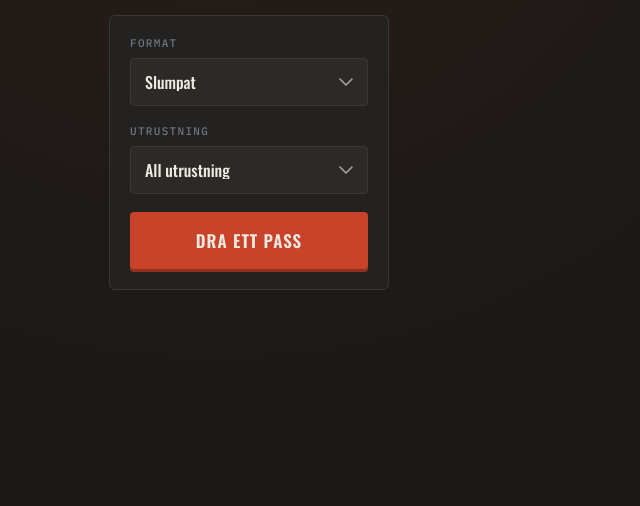
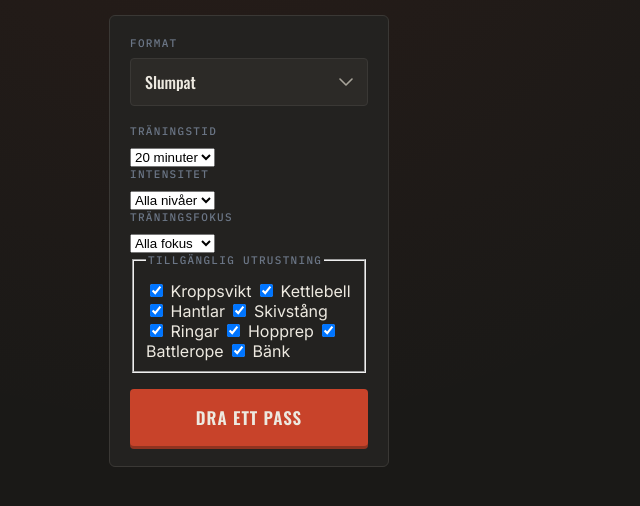
Before and after one commit to gangermark/Garage-WOD, a plain HTML site: page index.html in a window 1280 px wide. Shown: the part 104-610 px from the top of the page, without its empty margins (41-681 px from the left). Drawn offline with nearby package versions, Linux system fonts and the light colour scheme.

Commit message:
Garage WOD 2.1 hybrid: index.html

```diff
--- a/index.html
+++ b/index.html
@@ -35,13 +35,25 @@
           <option value="CHIPPER">Chipper</option>
         </select>
 
-        <label class="section-label" for="equipmentSelect">Utrustning</label>
-        <select id="equipmentSelect">
-          <option value="ALL">All utrustning</option>
-          <option value="BODYWEIGHT">Endast kroppsvikt</option>
-        </select>
 
-        <button id="pull">Dra ett pass</button>
+
+        <label class="section-label" for="durationSelect">Träningstid</label>
+<select id="durationSelect"><option value="10">10 minuter</option><option value="15">15 minuter</option><option value="20" selected>20 minuter</option><option value="30">30 minuter</option><option value="40">40 minuter</option></select>
+<label class="section-label" for="difficultySelect">Intensitet</label>
+<select id="difficultySelect"><option value="ALL">Alla nivåer</option><option value="EASY">Lätt</option><option value="MEDIUM">Medel</option><option value="HARD">Hårt</option></select>
+<label class="section-label" for="focusSelect">Träningsfokus</label>
+<select id="focusSelect"><option value="ALL">Alla fokus</option><option value="CONDITIONING">Kondition</option><option value="ENDURANCE">Uthållighet</option><option value="STRENGTH">Styrka</option><option value="UPPER_BODY">Överkropp</option><option value="CORE">Bål</option></select>
+<fieldset class="equipment-options"><legend class="section-label">Tillgänglig utrustning</legend>
+<label><input type="checkbox" value="BODYWEIGHT" checked> Kroppsvikt</label>
+<label><input type="checkbox" value="KETTLEBELL" checked> Kettlebell</label>
+<label><input type="checkbox" value="DUMBBELL" checked> Hantlar</label>
+<label><input type="checkbox" value="BARBELL" checked> Skivstång</label>
+<label><input type="checkbox" value="RINGS" checked> Ringar</label>
+<label><input type="checkbox" value="JUMP_ROPE" checked> Hopprep</label>
+<label><input type="checkbox" value="BATTLE_ROPE" checked> Battlerope</label>
+<label><input type="checkbox" value="BENCH" checked> Bänk</label></fieldset>
+<p id="filterStatus" class="filter-status" role="status"></p>
+<button id="pull">Dra ett pass</button>
       </div>
 
 <div class="panel output">
@@ -73,7 +85,7 @@
     </div>
 
     <p class="section-label" id="wodLabel">Passet</p>
-    <ul class="movement-list" id="movementList"></ul>
+    <ul class="movement-list" id="movementList"></ul><p class="filter-status" id="adaptationStatus" role="status"></p>
 
     <p class="note" id="note"></p>
 
@@ -84,7 +96,7 @@
   </div>
 </div>
 
-<script src="./js/workouts.js?v=7000" defer></script>
-<script src="./js/app.js?v=7000" defer></script>
+<script src="./js/workouts.js?v=2100" defer></script>
+<script src="./js/app.js?v=2100" defer></script>
 </body>
 </html>
```
